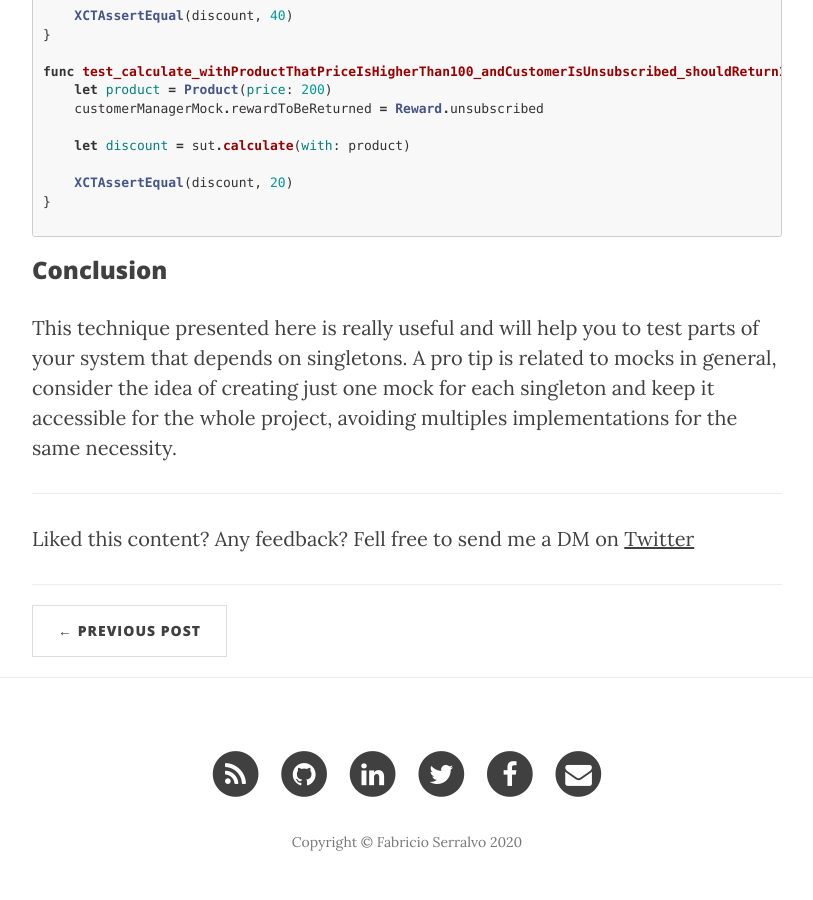
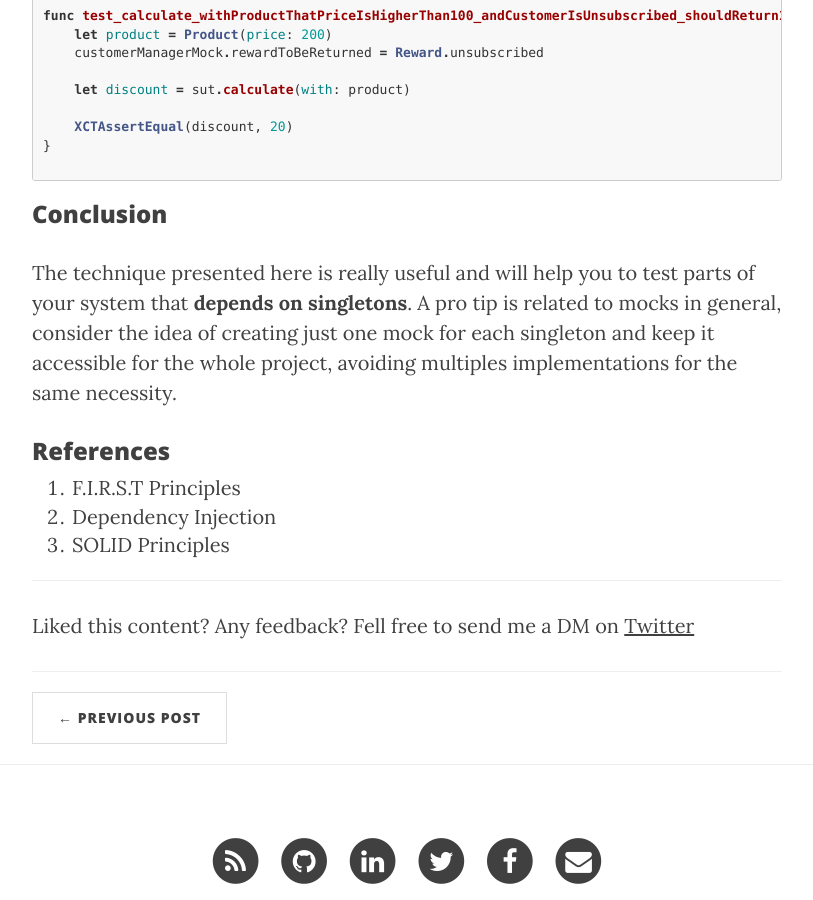
Before and after one commit to serralvo/serralvo.github.io, a Jekyll site: the page built from _posts/2020-10-17-mocking-singleton-to-increase-testability-in-swift.markdown, in a window 1280 px wide and 900 px high, scrolled down 7640 px. Shown: the whole window, without its empty margins (233-1046 px from the left). Built offline with Jekyll 4.4.1, drawn with Linux system fonts in a browser that asks for light colours; nearby versions of some CDN libraries; some of the changed text lies outside the part shown.

Commit message:
Update 2020-10-17-mocking-singleton-to-increase-testability-in-swift.markdown

```diff
--- a/_posts/2020-10-17-mocking-singleton-to-increase-testability-in-swift.markdown
+++ b/_posts/2020-10-17-mocking-singleton-to-increase-testability-in-swift.markdown
@@ -287,4 +284,9 @@ func test_calculate_withProductThatPriceIsHigherThan100_andCustomerIsUnsubscribe
 
 ### Conclusion
 
-This technique presented here is really useful and will help you to test parts of your system that depends on singletons. A pro tip is related to mocks in general, consider the idea of creating just one mock for each singleton and keep it accessible for the whole project, avoiding multiples implementations for the same necessity.
+The technique presented here is really useful and will help you to test parts of your system that **depends on singletons**. A pro tip is related to mocks in general, consider the idea of creating just one mock for each singleton and keep it accessible for the whole project, avoiding multiples implementations for the same necessity.
+
+### References
+1. <a href="http://agileinaflash.blogspot.com/2009/02/first.html" target="_blank">F.I.R.S.T Principles</a>
+2. <a href="https://en.wikipedia.org/wiki/Dependency_injection" target="_blank">Dependency Injection</a>
+3. <a href="https://en.wikipedia.org/wiki/SOLID" target="_blank">SOLID Principles</a>
```
Also changed, not shown: other parts of _posts/2020-10-17-mocking-singleton-to-increase-testability-in-swift.markdown (+4 -7 lines).
